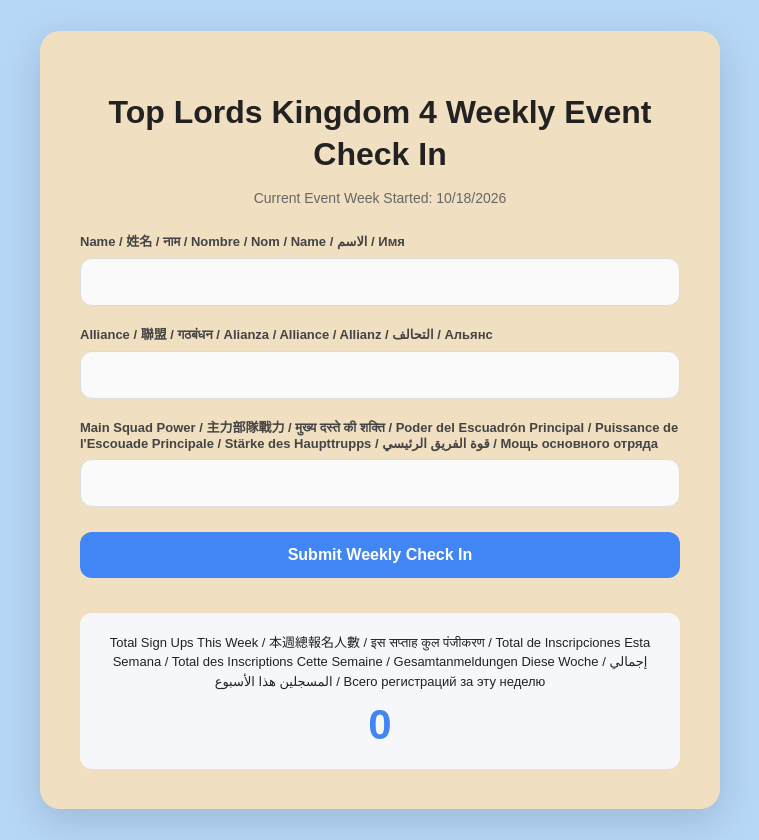
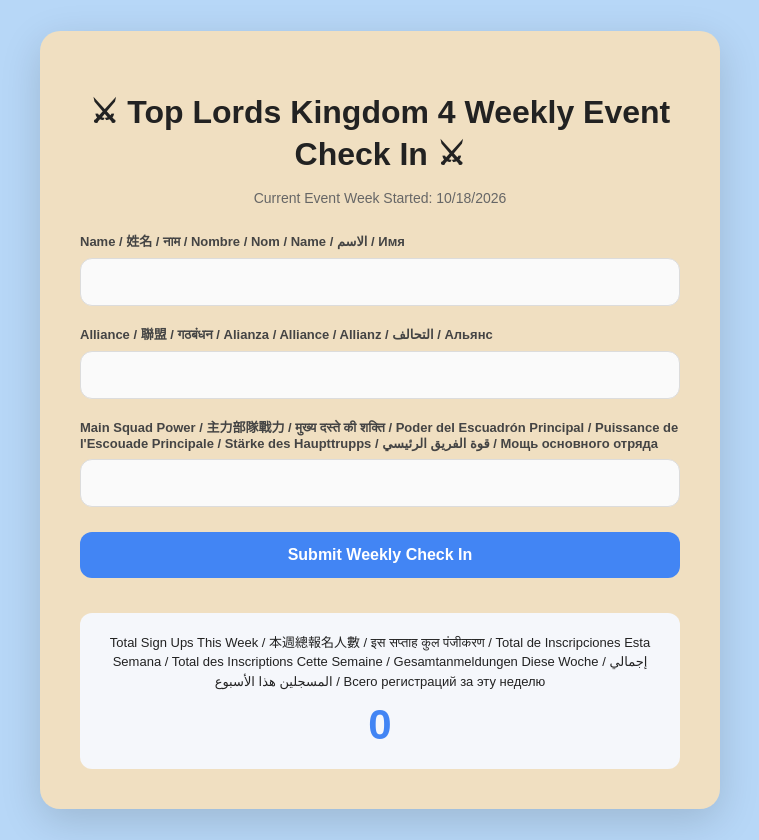
Before and after one commit to sil3nce-icetrexx/event-checkin, a plain HTML site: page index.html in a window 1280 px wide. Shown: the whole page, without its empty margins (260-1019 px from the left). Drawn offline with Linux system fonts and the light colour scheme; no server answers.

Commit message:
Update index.html

```diff
--- a/index.html
+++ b/index.html
@@ -120,7 +120,7 @@ button:disabled{
 
 <div class="container">
 
-<h1>Top Lords Kingdom 4 Weekly Event Check In</h1>
+<h1> ⚔ Top Lords Kingdom 4 Weekly Event Check In ⚔ </h1>
 
 <p id="weekDisplay"></p>
 
```
